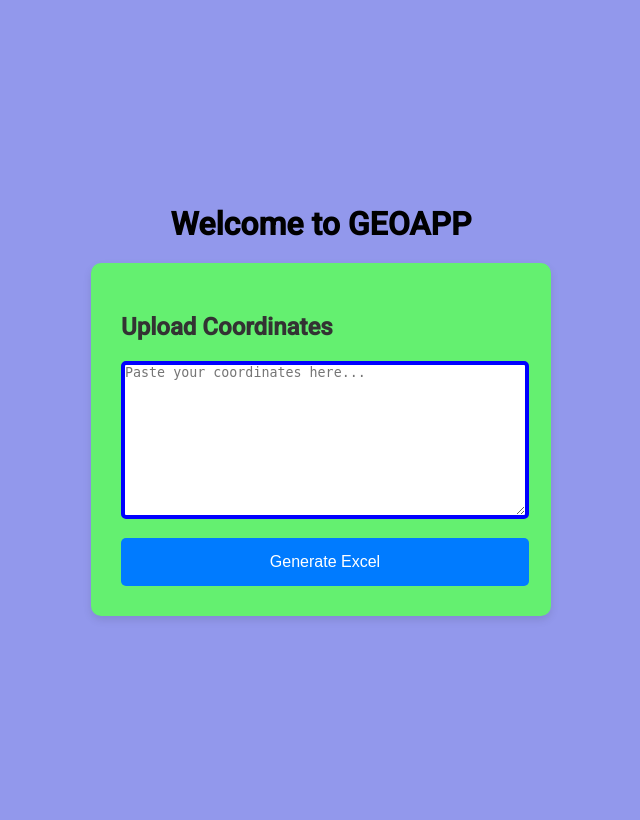
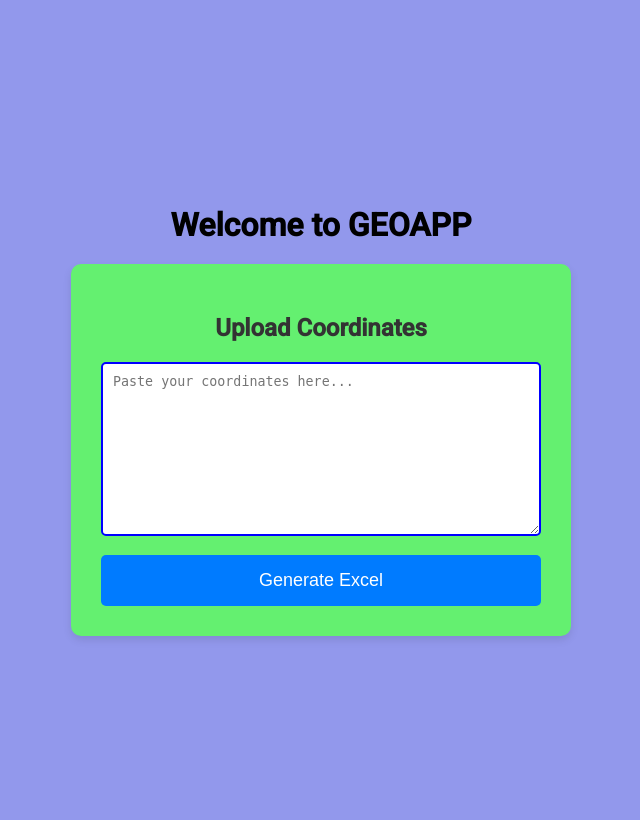
Before and after one commit to sajidsh65/my_excel, a Django app: page /index/ in a window 1280 px wide. Shown: the whole page, without its empty margins (319-959 px from the left). Before the commit the page ends 620 px from the top, so only its background shows below. Run offline with Django 5.2, Linux system fonts and the light colour scheme.

Commit message:
Files Uploaded

```diff
--- a/GEO_APP/templates/coordinate.html
+++ b/GEO_APP/templates/coordinate.html
@@ -13,38 +13,42 @@
             flex-direction: column;
             justify-content: center;
             align-items: center;
-            height: 100vh;
+            min-height: 100vh;
             margin: 0;
+            padding: 10px;
         }
         h1 {
-            font-size: 32px;
+            font-size: 6vw;
             color: black;
             margin-bottom: 20px;
             text-align: center;
         }
         form {
             background: #64f070;
-            padding: 30px;
+            padding: 20px;
             border-radius: 10px;
             box-shadow: 0 4px 8px rgba(0, 0, 0, 0.1);
-            max-width: 400px;
+            max-width: 100%;
             width: 100%;
+            box-sizing: border-box;
         }
         h2 {
             margin-bottom: 20px;
-            font-size: 24px;
+            font-size: 4vw;
             color: #333;
+            text-align: center;
         }
         textarea {
             width: 100%;
-            padding: 0px;
-            border: 4px solid blue;
+            padding: 10px;
+            border: 2px solid blue;
             border-radius: 5px;
             resize: vertical;
             min-height: 150px;
+            box-sizing: border-box;
         }
         button {
-            width: 102%;
+            width: 100%;
             padding: 15px;
             background-color: #007bff;
             color: #fff;
@@ -53,12 +57,28 @@
             font-size: 16px;
             cursor: pointer;
             transition: background-color 0.3s ease;
+            box-sizing: border-box;
         }
         button:hover {
             background-color: #030b14;
         }
         .form-group {
             margin-bottom: 15px;
+        }
+        @media (min-width: 768px) {
+            h1 {
+                font-size: 32px;
+            }
+            h2 {
+                font-size: 24px;
+            }
+            form {
+                max-width: 500px;
+                padding: 30px;
+            }
+            button {
+                font-size: 18px;
+            }
         }
     </style>
 </head>
```
Also changed, not shown: GEO_APP/templates/add_info.html (+30 -4 lines), GEO_APP/templates/index.html (+32 -5 lines), 1 other file.
